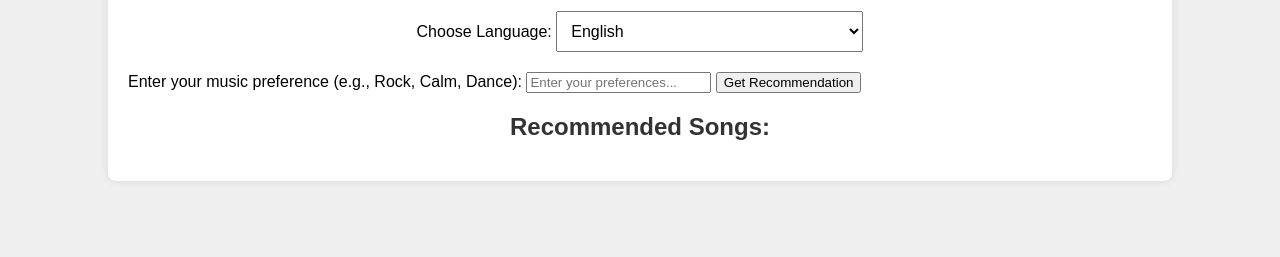
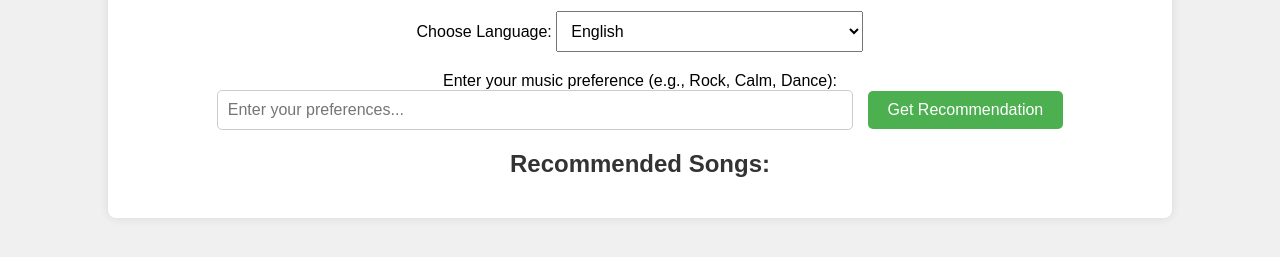
Before and after one commit to Sowmya7847/AI-personalized-music-, a plain HTML site: page index.html in a window 1280 px wide. Shown: the part 149-406 px from the top of the page. Drawn offline with Linux system fonts and the light colour scheme.

Commit message:
Update styles.css

```diff
--- a/styles.css
+++ b/styles.css
@@ -32,6 +32,34 @@ h1, h2 {
     width: 30%;
 }
 
+.input-section {
+    margin-bottom: 20px;
+    text-align: center;
+}
+
+input {
+    padding: 10px;
+    font-size: 16px;
+    width: 60%;
+    margin-right: 10px;
+    border-radius: 5px;
+    border: 1px solid #ccc;
+}
+
+button {
+    padding: 10px 20px;
+    font-size: 16px;
+    cursor: pointer;
+    border-radius: 5px;
+    background-color: #4CAF50;
+    color: white;
+    border: none;
+}
+
+button:hover {
+    background-color: #45a049;
+}
+
 .recommendations {
     margin-top: 20px;
 }
```
